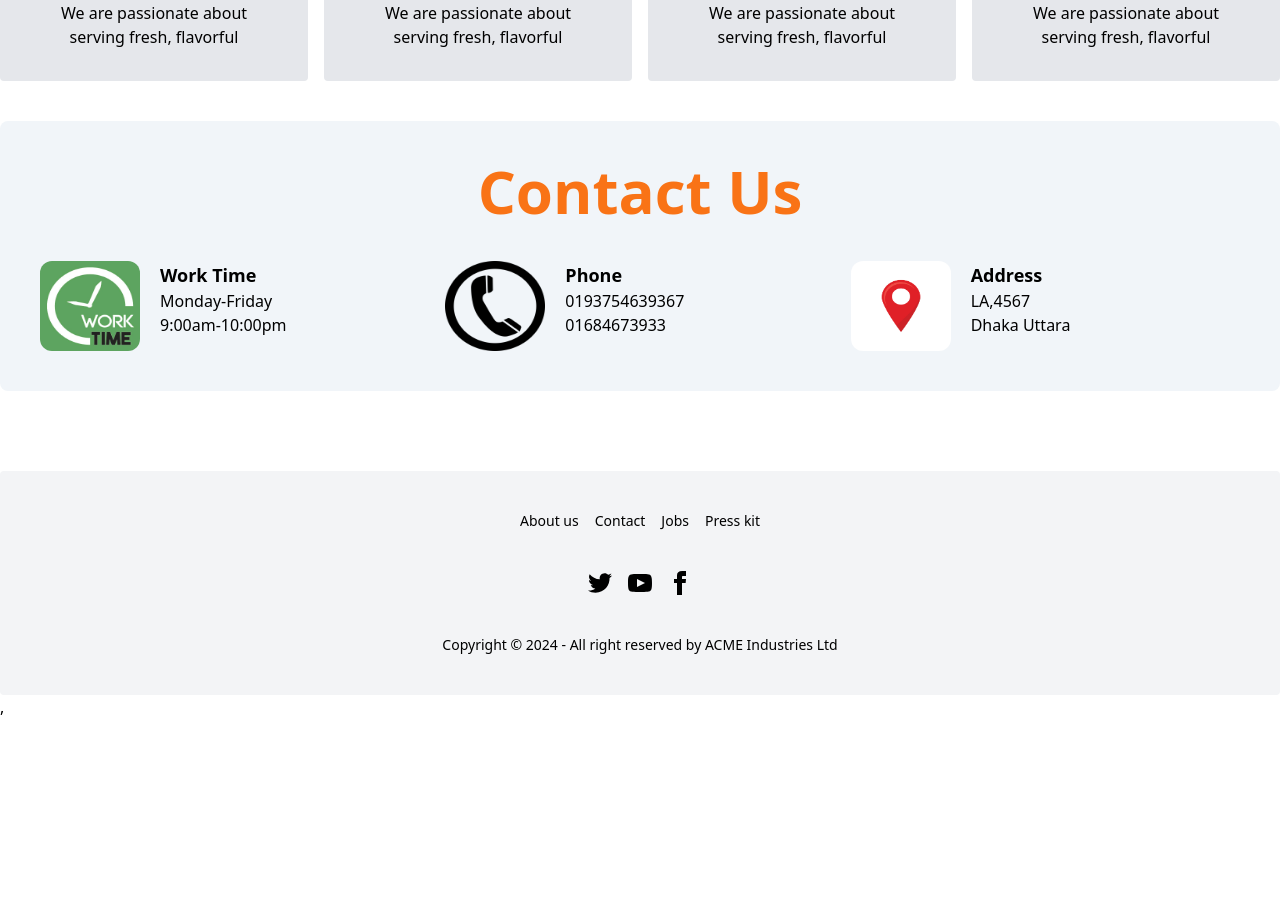
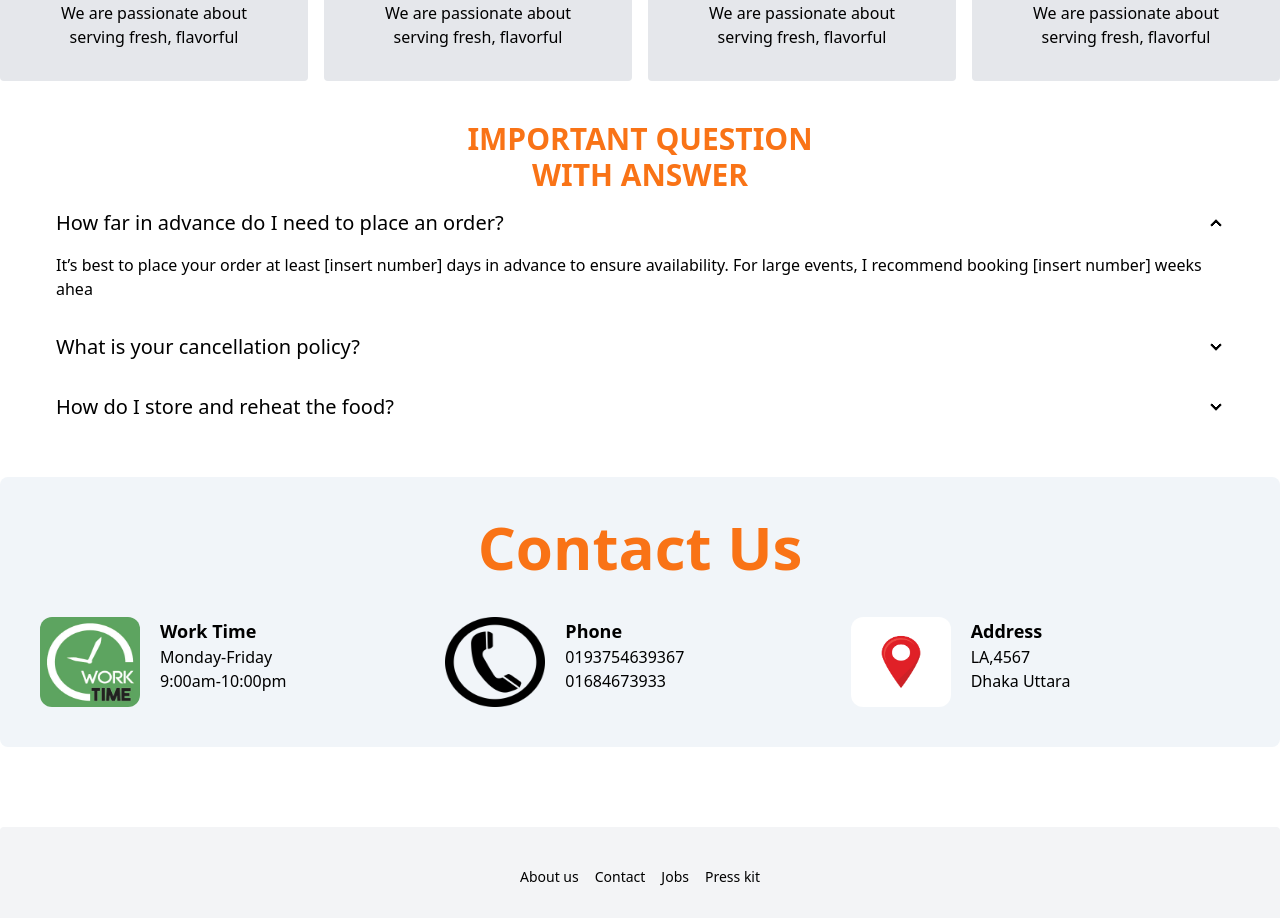
Before and after one commit to Tuhin-Mahmud/food-baverage-client, a React (Vite) app: page / in a window 1280 px wide. Shown: the part 1821-2739 px from the top of the page. Before the commit the page ends 2540 px from the top, so only its background shows below. Built offline with nearby package versions, Linux system fonts and the light colour scheme; no server answers.

Commit message:
faq section complete

```diff
--- a/src/components/Footer/Footer.jsx
+++ b/src/components/Footer/Footer.jsx
@@ -3,8 +3,8 @@ const Footer = () => {
         <div>
             <footer className="footer footer-center bg-gray-100 text-base-content rounded p-10">
                 <nav className="grid grid-flow-col gap-4">
-                    <a className="link link-hover">About us</a>
-                    <a className="link link-hover">Contact</a>
+                    <a className="link link-hover" href="">About us</a>
+                    <a className="link link-hover" href="/contact">Contact</a>
                     <a className="link link-hover">Jobs</a>
                     <a className="link link-hover">Press kit</a>
                 </nav>
--- /dev/null
+++ b/src/pages/Accordian/Accordian.jsx
@@ -0,0 +1,31 @@
+
+const Accordian = () => {
+    return (
+        <div className="my-10 px-5 md:px-10 ">
+            <h1 className="uppercase text-3xl font-bold text-center text-orange-500">Important question <br /> with answer</h1>
+            <div className="collapse collapse-arrow bg-base-200">
+                <input type="radio" name="my-accordion-2" defaultChecked />
+                <div className="collapse-title text-xl font-medium"> How far in advance do I need to place an order?</div>
+                <div className="collapse-content">
+                    <p>It’s best to place your order at least [insert number] days in advance to ensure availability. For large events, I recommend booking [insert number] weeks ahea</p>
+                </div>
+            </div>
+            <div className="collapse collapse-arrow bg-base-200">
+                <input type="radio" name="my-accordion-2" />
+                <div className="collapse-title text-xl font-medium">What is your cancellation policy?</div>
+                <div className="collapse-content">
+                    <p>Cancellations must be made at least [insert number] days before the scheduled delivery or event for a full refund. Late cancellations may incur a fee.</p>
+                </div>
+            </div>
+            <div className="collapse collapse-arrow bg-base-200">
+                <input type="radio" name="my-accordion-2" />
+                <div className="collapse-title text-xl font-medium"> How do I store and reheat the food?</div>
+                <div className="collapse-content">
+                    <p>Each dish comes with specific storage and reheating instructions to ensure it tastes as delicious as when it was first prepared.</p>
+                </div>
+            </div>
+        </div>
+    );
+};
+
+export default Accordian;
--- a/src/pages/Home/Home.jsx
+++ b/src/pages/Home/Home.jsx
@@ -1,6 +1,7 @@
 import Footer from "../../components/Footer/Footer";
 import Banner from "../../components/Header/Banner/Banner";
 import About from "../About/About";
+import Accordian from "../Accordian/Accordian";
 import BestChoice from "../BestChoice/BestChoice";
 import BrandProduct from "../BrandProduct/BrandProduct";
 // import BrandProduct from "../BrandProduct/BrandProduct";
@@ -16,6 +17,7 @@ const Home = () => {
             <NewFoods></NewFoods>
             <About></About>
             <BestChoice></BestChoice>
+            <Accordian></Accordian>
             <Contacts></Contacts>
 
         </div>
```
